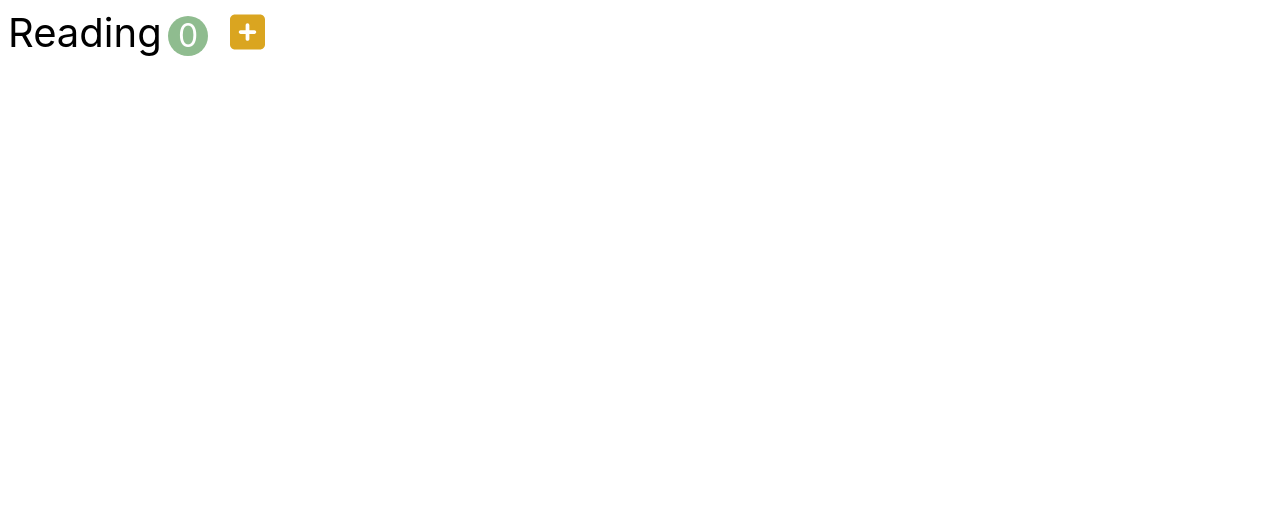
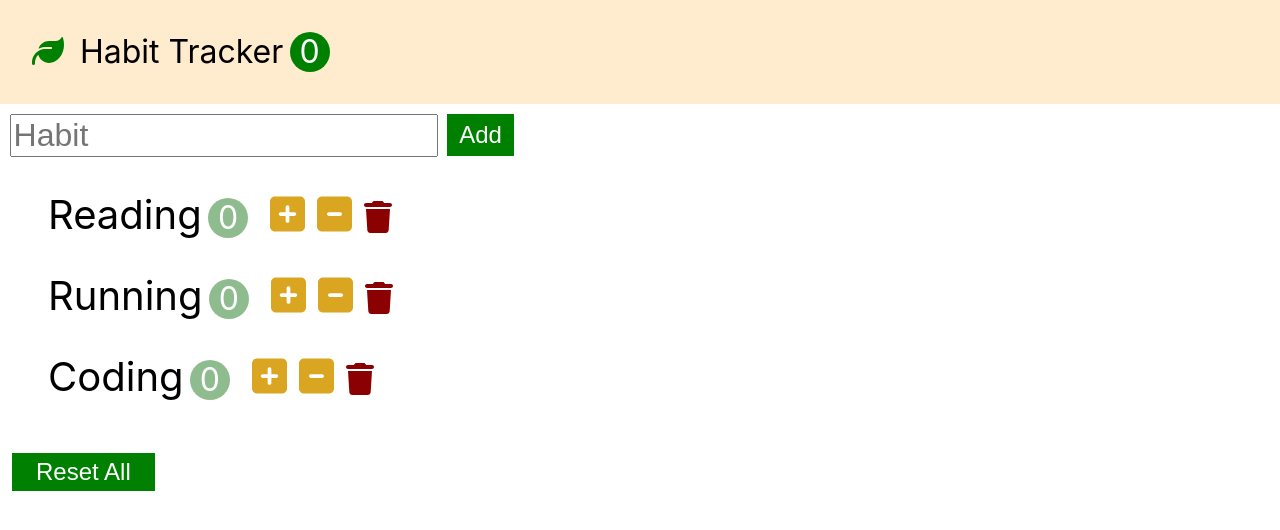
Before and after one commit to iamyujinwon/habit-tracker, a React (Create React App) app: page / in a window 1280 px wide. Shown: the top 530 px of the page. Built offline with nearby package versions, Linux system fonts and the light colour scheme.

Commit message:
add App in index.js

```diff
--- a/src/index.js
+++ b/src/index.js
@@ -3,11 +3,10 @@ import ReactDOM from 'react-dom/client';
 import './index.css';
 import App from './app';
 import '@fortawesome/fontawesome-free/js/all.js';
-import SimpleHabit from './components/simpleHabit';
 
 const root = ReactDOM.createRoot(document.getElementById('root'));
 root.render(
   <React.StrictMode>
-    <SimpleHabit />
+    <App />
   </React.StrictMode>
 );
```
